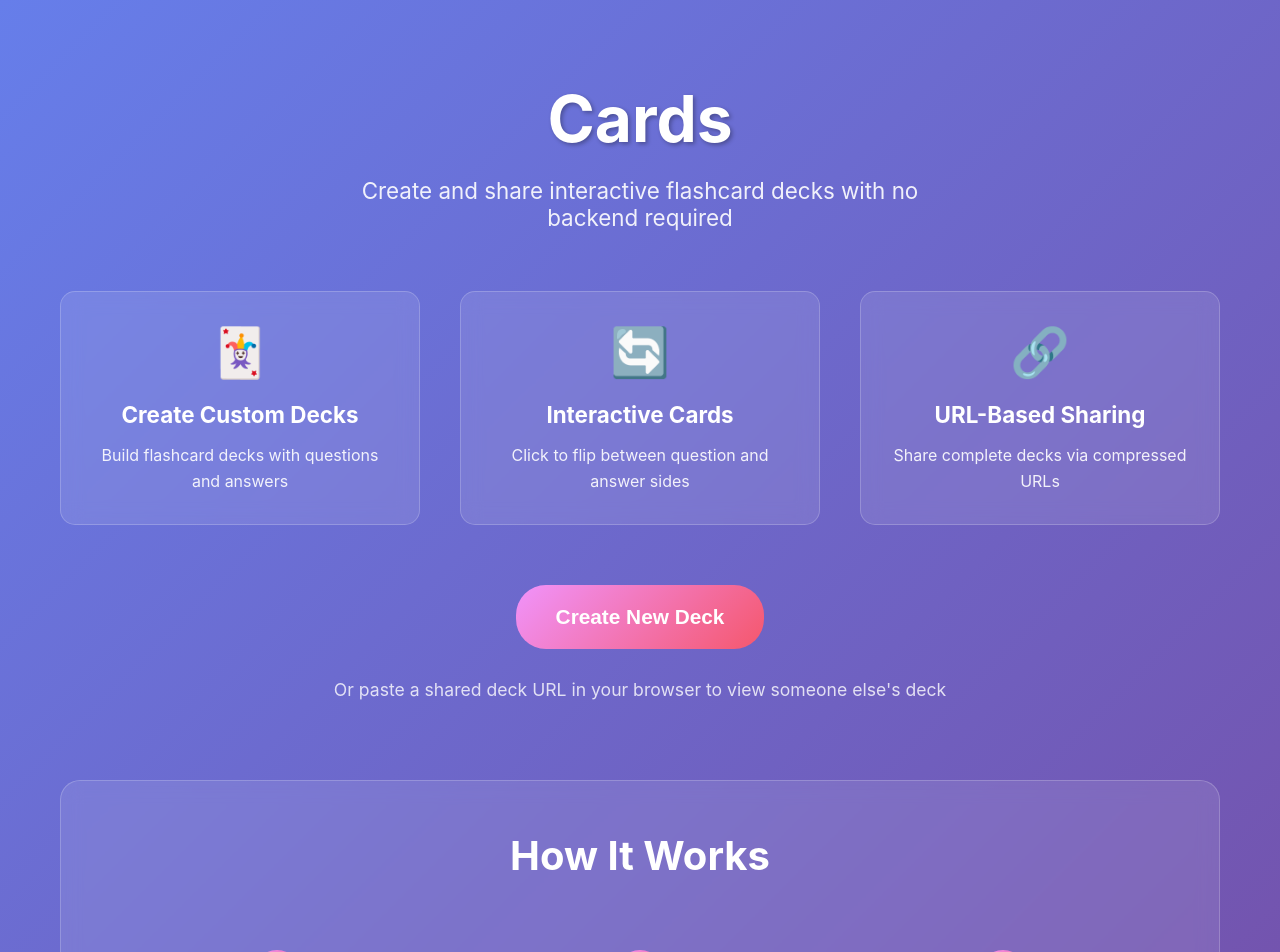
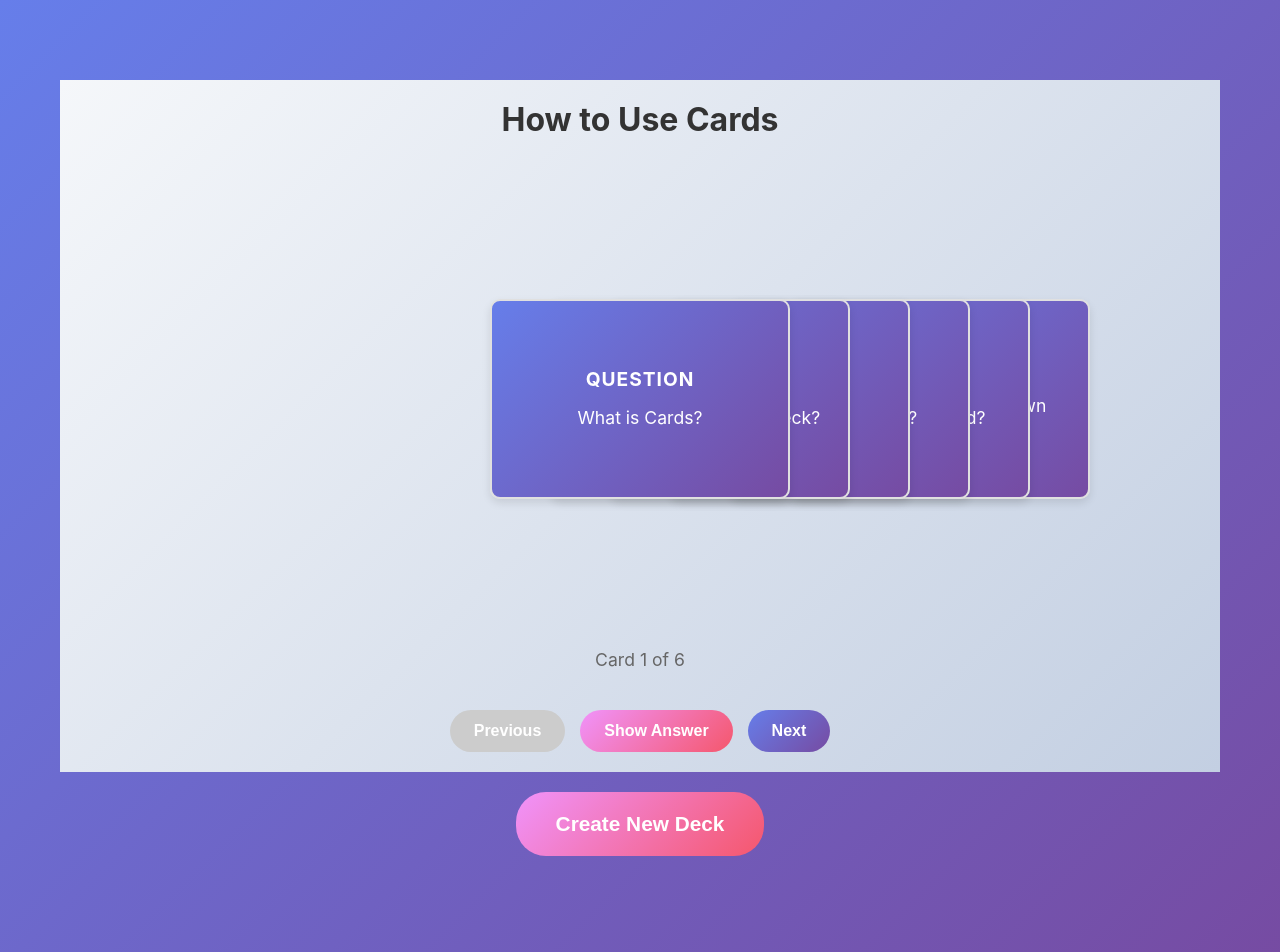
Before and after one commit to ofietze/cards, a React (Vite) app: page / in a window 1280 px wide. Shown: the top 952 px of the page. Built offline with nearby package versions, Linux system fonts and the light colour scheme.

Commit message:
Display cards as stack, make home page deck

```diff
--- a/src/components/CardDeck.css
+++ b/src/components/CardDeck.css
@@ -3,7 +3,6 @@
   flex-direction: column;
   align-items: center;
   padding: 20px;
-  min-height: 100vh;
   background: linear-gradient(135deg, #f5f7fa 0%, #c3cfe2 100%);
 }
 
@@ -14,8 +13,35 @@
   text-align: center;
 }
 
-.card-container {
+.cards-row {
+  display: flex;
+  justify-content: center;
+  align-items: center;
   margin: 30px 0;
+  padding: 20px;
+  position: relative;
+  height: 400px;
+}
+
+.card-wrapper {
+  position: absolute;
+  transition: all 0.4s ease;
+  cursor: pointer;
+  transform-origin: center;
+}
+
+.card-wrapper.active {
+  z-index: 10;
+  transform: translateX(0);
+}
+
+.card-wrapper:not(.active) {
+  z-index: 1;
+}
+
+.card-wrapper:hover:not(.active) {
+  z-index: 2;
+  transform: translateY(-5px);
 }
 
 .card-info {
--- a/src/components/CardDeck.tsx
+++ b/src/components/CardDeck.tsx
@@ -37,16 +37,55 @@ const CardDeck: React.FC<CardDeckProps> = ({ deck }) => {
     );
   }
 
+  const handleCardClick = (index: number) => {
+    setCurrentIndex(index);
+    setIsFlipped(false);
+  };
+
+  const getCardStyle = (index: number) => {
+    const offset = index - currentIndex;
+    const baseOffset = 60; // Pixels to offset each card
+
+    if (offset === 0) {
+      // Active card - centered
+      return {
+        transform: 'translateX(0px)',
+        zIndex: 10
+      };
+    } else if (offset < 0) {
+      // Cards to the left - stack behind on left side
+      return {
+        transform: `translateX(${offset * baseOffset}px)`,
+        zIndex: 10 + offset
+      };
+    } else {
+      // Cards to the right - stack behind on right side
+      return {
+        transform: `translateX(${offset * baseOffset}px)`,
+        zIndex: 10 - offset
+      };
+    }
+  };
+
   return (
     <div className="card-deck">
       <h2 className="deck-title">{deck.name}</h2>
 
-      <div className="card-container">
-        <Card
-          card={deck.cards[currentIndex]}
-          isFlipped={isFlipped}
-          onFlip={handleFlip}
-        />
+      <div className="cards-row">
+        {deck.cards.map((card, index) => (
+          <div
+            key={index}
+            className={`card-wrapper ${index === currentIndex ? 'active' : ''}`}
+            style={getCardStyle(index)}
+            onClick={() => handleCardClick(index)}
+          >
+            <Card
+              card={card}
+              isFlipped={index === currentIndex ? isFlipped : false}
+              onFlip={index === currentIndex ? handleFlip : () => {}}
+            />
+          </div>
+        ))}
       </div>
 
       <div className="card-info">
--- a/src/pages/Home.css
+++ b/src/pages/Home.css
@@ -64,7 +64,8 @@
 }
 
 .cta-section {
-  margin-top: 60px;
+  margin-top: 20px;
+  text-align: center;
 }
 
 .create-btn {
--- a/src/pages/Home.tsx
+++ b/src/pages/Home.tsx
@@ -1,38 +1,46 @@
 import React from 'react';
 import { useNavigate } from 'react-router-dom';
+import CardDeck from '../components/CardDeck';
+import { Deck } from '../utils';
 import './Home.css';
 
 const Home: React.FC = () => {
   const navigate = useNavigate();
 
+  const tutorialDeck: Deck = {
+    name: "How to Use Cards",
+    cards: [
+      {
+        question: "What is Cards?",
+        answer: "Cards is a flashcard app that lets you create and share interactive decks with no backend required. Everything is stored in URLs!"
+      },
+      {
+        question: "How do I create a new deck?",
+        answer: "Click 'Create New Deck' below to start building your own flashcard deck with custom questions and answers."
+      },
+      {
+        question: "How do cards work?",
+        answer: "Click any card to flip between question and answer. Use Previous/Next buttons or the flip button to navigate through your deck."
+      },
+      {
+        question: "How do I share a deck?",
+        answer: "After creating your deck, you'll get a URL that contains your entire deck. Share this URL and others can view your cards immediately!"
+      },
+      {
+        question: "Where is my data stored?",
+        answer: "No servers needed! Your deck data is compressed and encoded directly into the URL using LZ-String compression."
+      },
+      {
+        question: "Ready to create your own deck?",
+        answer: "Click the 'Create New Deck' button below to get started building your first flashcard deck!"
+      }
+    ]
+  };
+
   return (
     <div className="home">
       <div className="home-container">
-        <div className="hero-section">
-          <h1>Cards</h1>
-          <p className="subtitle">
-            Create and share interactive flashcard decks with no backend required
-          </p>
-
-          <div className="features">
-            <div className="feature">
-              <div className="feature-icon">🃏</div>
-              <h3>Create Custom Decks</h3>
-              <p>Build flashcard decks with questions and answers</p>
-            </div>
-
-            <div className="feature">
-              <div className="feature-icon">🔄</div>
-              <h3>Interactive Cards</h3>
-              <p>Click to flip between question and answer sides</p>
-            </div>
-
-            <div className="feature">
-              <div className="feature-icon">🔗</div>
-              <h3>URL-Based Sharing</h3>
-              <p>Share complete decks via compressed URLs</p>
-            </div>
-          </div>
+        <CardDeck deck={tutorialDeck} />
 
         <div className="cta-section">
           <button
@@ -41,35 +49,6 @@ const Home: React.FC = () => {
           >
             Create New Deck
           </button>
-
-            <div className="demo-info">
-              <p>
-                Or paste a shared deck URL in your browser to view someone else's deck
-              </p>
-            </div>
-          </div>
-        </div>
-
-        <div className="how-it-works">
-          <h2>How It Works</h2>
-          <div className="steps">
-            <div className="step">
-              <span className="step-number">1</span>
-              <p>Create a new deck with custom questions and answers</p>
-            </div>
-            <div className="step">
-              <span className="step-number">2</span>
-              <p>Click "Create & Share Deck" to generate a URL</p>
-            </div>
-            <div className="step">
-              <span className="step-number">3</span>
-              <p>Share the URL - others can view your deck immediately</p>
-            </div>
-            <div className="step">
-              <span className="step-number">4</span>
-              <p>No server or database needed - everything is in the URL</p>
-            </div>
-          </div>
         </div>
       </div>
     </div>
```
Lines whose indentation alone changed are shown as unchanged.
